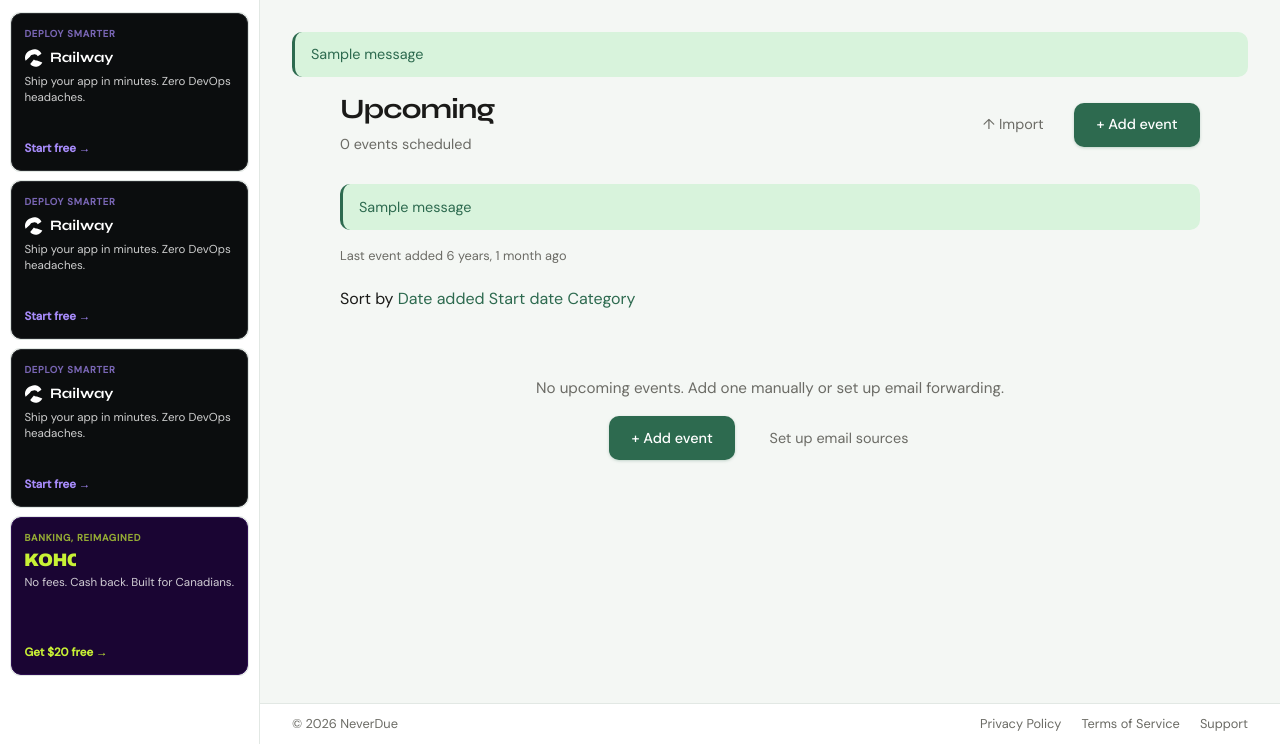
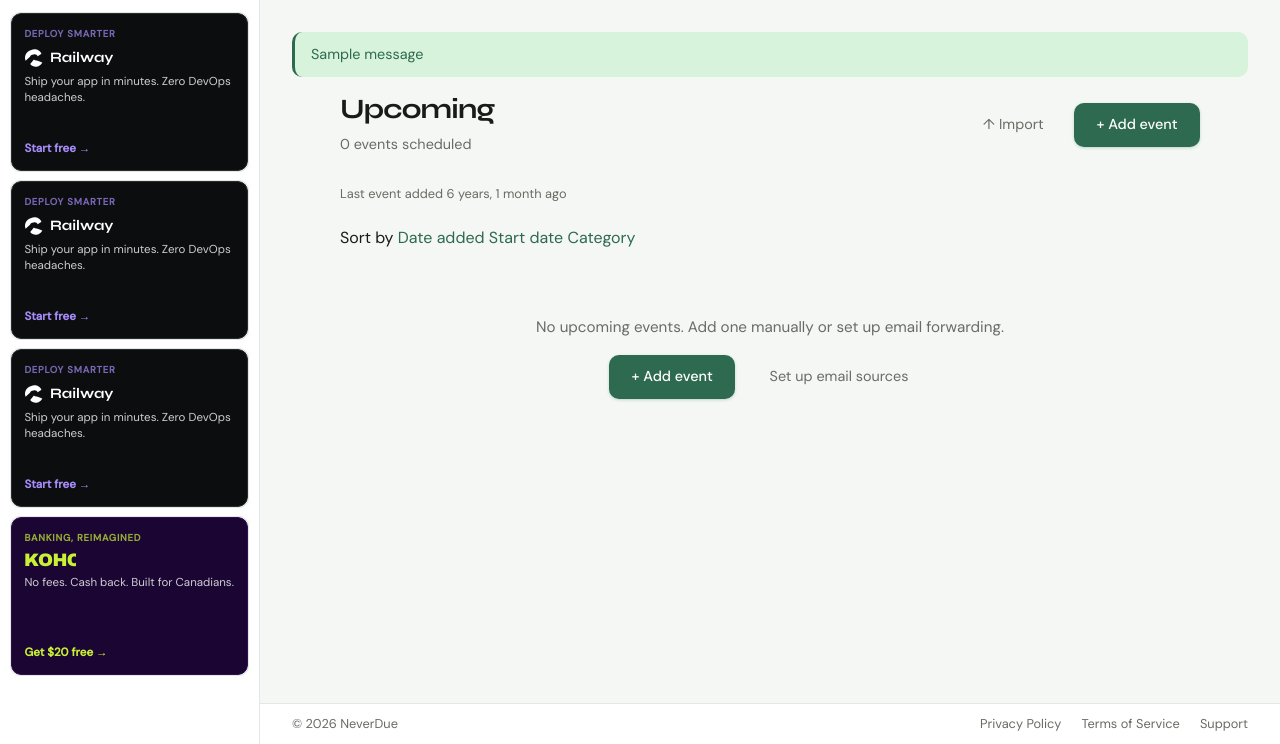
Before and after one commit to Vic-Nas/neverdue, a Django app: page /dashboard/ in a window 1280 px wide. Shown: the part 56-800 px from the top of the page. Run offline with Django 5.2, Linux system fonts and the light colour scheme; a user stored in the database is signed in; tables that the repository leaves empty hold one stand-in row (values such as "Sample post"); one stand-in notice (Sample message) is shown; parts of the project's set-up code (start-up, migrations or seed data) failed here and were passed over.

Commit message:
Remove duplicate messages block from dashboard index
Messages are already rendered by base.html template, so the duplicate
block in index.html was causing messages to appear twice.

```diff
--- a/project/templates/dashboard/index.html
+++ b/project/templates/dashboard/index.html
@@ -25,15 +25,7 @@
     </div>
   </div>
 
-  {% if messages %}
-  <ul class="messages">
-    {% for message in messages %}
-    <li class="{{ message.tags }}">{{ message }}</li>
-    {% endfor %}
-  </ul>
-  {% endif %}
-
-  {# ── Scan usage bar (free users only) ── #}
+  {# Scan usage bar (free users only) ── #}
   {% if scans_used is not None %}
   <div class="scan-banner">
     <div class="scan-banner__top">
```
